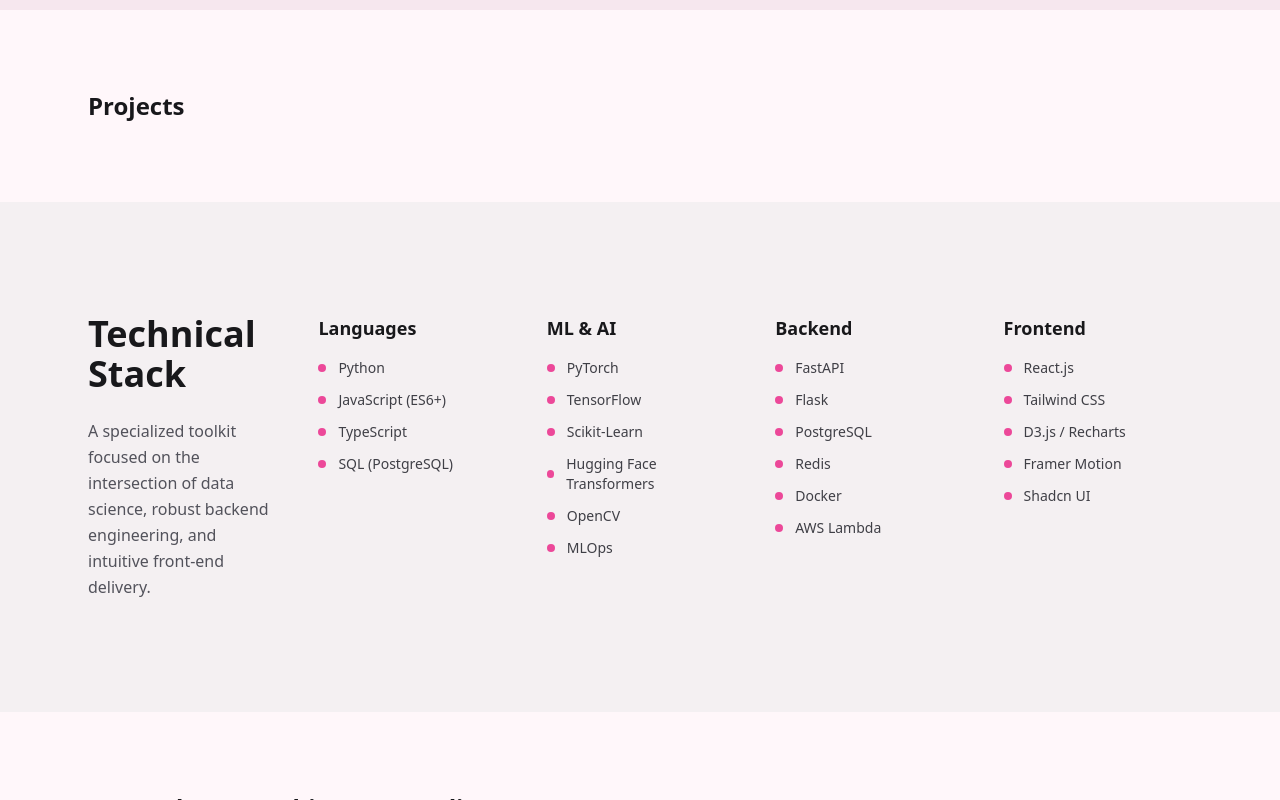
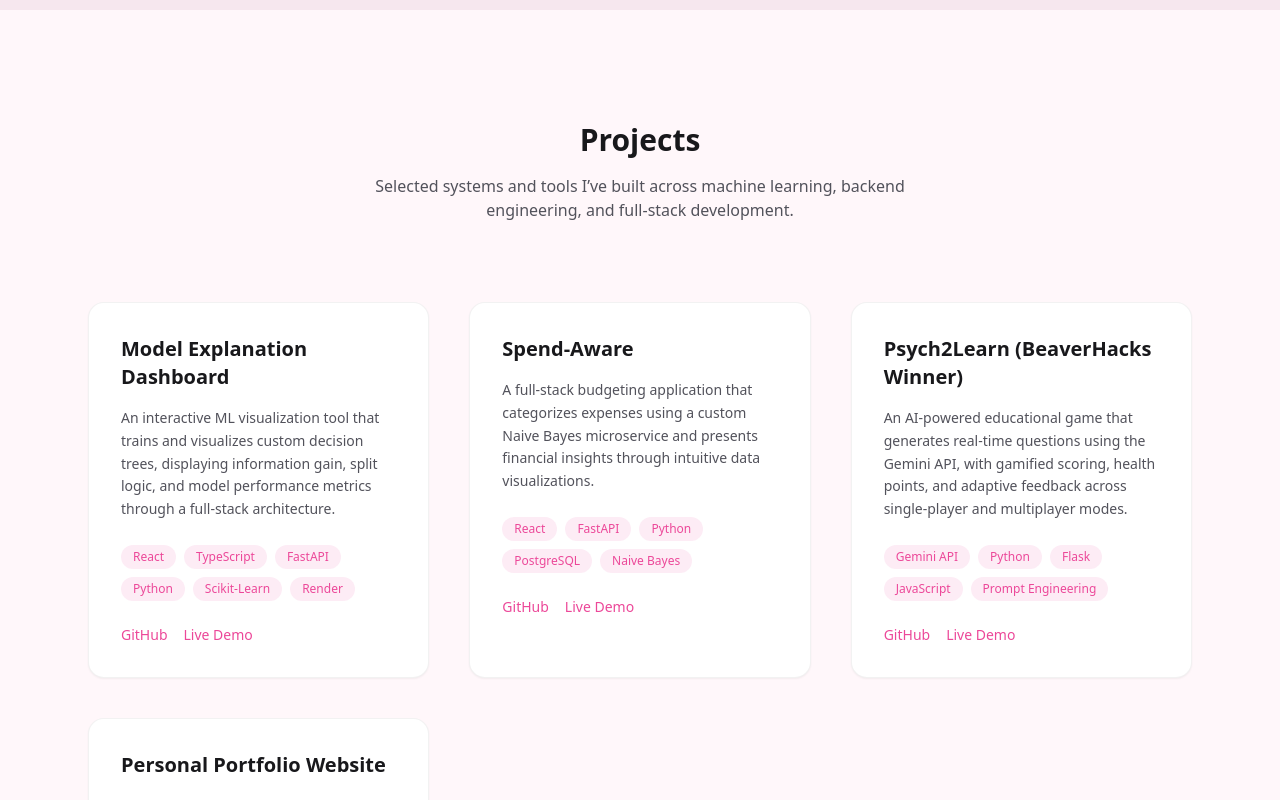
Before and after one commit to Jeeya7/JiyaPradhan, a React (Vite) app in the folder portfolio/: page / in a window 1280 px wide. Shown: the part 3200-4000 px from the top of the page. Built offline with nearby package versions, Linux system fonts and the light colour scheme.

Commit message:
feat: enhance Projects component with detailed project listings and improved layout

```diff
--- a/portfolio/src/Projects.tsx
+++ b/portfolio/src/Projects.tsx
@@ -1,9 +1,105 @@
+const projects = [
+  {
+    title: "Model Explanation Dashboard",
+    description:
+      "An interactive ML visualization tool that trains and visualizes custom decision trees, displaying information gain, split logic, and model performance metrics through a full-stack architecture.",
+    tech: ["React", "TypeScript", "FastAPI", "Python", "Scikit-Learn", "Render"],
+    github: "#",
+    demo: "#",
+    highlight: null,
+  },
+  {
+    title: "Spend-Aware",
+    description:
+      "A full-stack budgeting application that categorizes expenses using a custom Naive Bayes microservice and presents financial insights through intuitive data visualizations.",
+    tech: ["React", "FastAPI", "Python", "PostgreSQL", "Naive Bayes"],
+    github: "#",
+    demo: "#",
+    highlight: null,
+  },
+  {
+    title: "Psych2Learn (BeaverHacks Winner)",
+    description:
+      "An AI-powered educational game that generates real-time questions using the Gemini API, with gamified scoring, health points, and adaptive feedback across single-player and multiplayer modes.",
+    tech: ["Gemini API", "Python", "Flask", "JavaScript", "Prompt Engineering"],
+    github: "#",
+    demo: "#",
+    highlight: "🏆 BeaverHacks Winner",
+  },
+  {
+    title: "Personal Portfolio Website",
+    description:
+      "A custom-designed AI-focused portfolio built from scratch using React and Tailwind, showcasing projects, technical growth, and interactive UI experiments.",
+    tech: ["React", "TypeScript", "Tailwind CSS", "Framer Motion"],
+    github: "#",
+    demo: "#",
+    highlight: null,
+  },
+];
+
 export default function Projects() {
-    return (
-        <section id="projects" className="scroll-mt-24 py-20">
-            <div className="mx-auto max-w-6xl px-6">
-                <h2 className="text-2xl font-semibold">Projects</h2>
+  return (
+    <section id="projects" className="py-28 bg-[#fff7fa]">
+      <div className="mx-auto max-w-6xl px-6">
+
+        {/* Header */}
+        <div className="text-center mb-20">
+          <h2 className="text-3xl font-semibold mb-4">
+            Projects
+          </h2>
+          <p className="text-zinc-600 max-w-xl mx-auto">
+            Selected systems and tools I’ve built across machine learning,
+            backend engineering, and full-stack development.
+          </p>
+        </div>
+
+        {/* Projects Grid */}
+        <div className="grid md:grid-cols-2 lg:grid-cols-3 gap-10">
+          {projects.map((project, index) => (
+            <div
+              key={index}
+              className="bg-white rounded-2xl p-8 border border-black/5 shadow-sm hover:shadow-md transition"
+            >
+              <h3 className="text-xl font-semibold mb-4">
+                {project.title}
+              </h3>
+
+              <p className="text-sm text-zinc-600 mb-6 leading-relaxed">
+                {project.description}
+              </p>
+
+              {/* Tech Tags */}
+              <div className="flex flex-wrap gap-2 mb-6">
+                {project.tech.map((tech, i) => (
+                  <span
+                    key={i}
+                    className="text-xs px-3 py-1 bg-[#ec4899]/10 text-[#ec4899] rounded-full"
+                  >
+                    {tech}
+                  </span>
+                ))}
+              </div>
+
+              {/* Links */}
+              <div className="flex gap-4 text-sm">
+                <a
+                  href={project.github}
+                  className="text-[#ec4899] hover:opacity-70"
+                >
+                  GitHub
+                </a>
+                <a
+                  href={project.demo}
+                  className="text-[#ec4899] hover:opacity-70"
+                >
+                  Live Demo
+                </a>
+              </div>
             </div>
-        </section>
-    )
-};
+          ))}
+        </div>
+
+      </div>
+    </section>
+  );
+}
```
